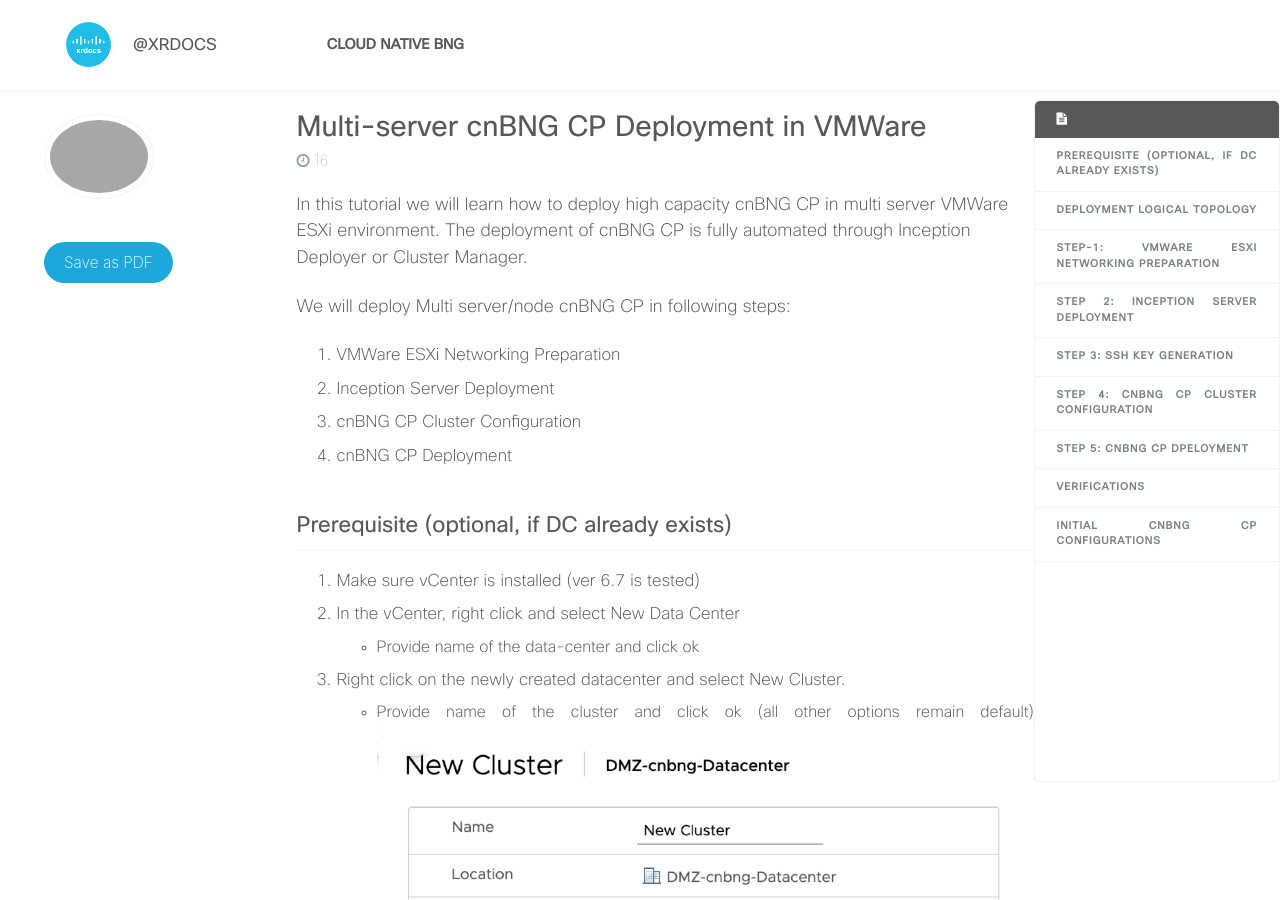
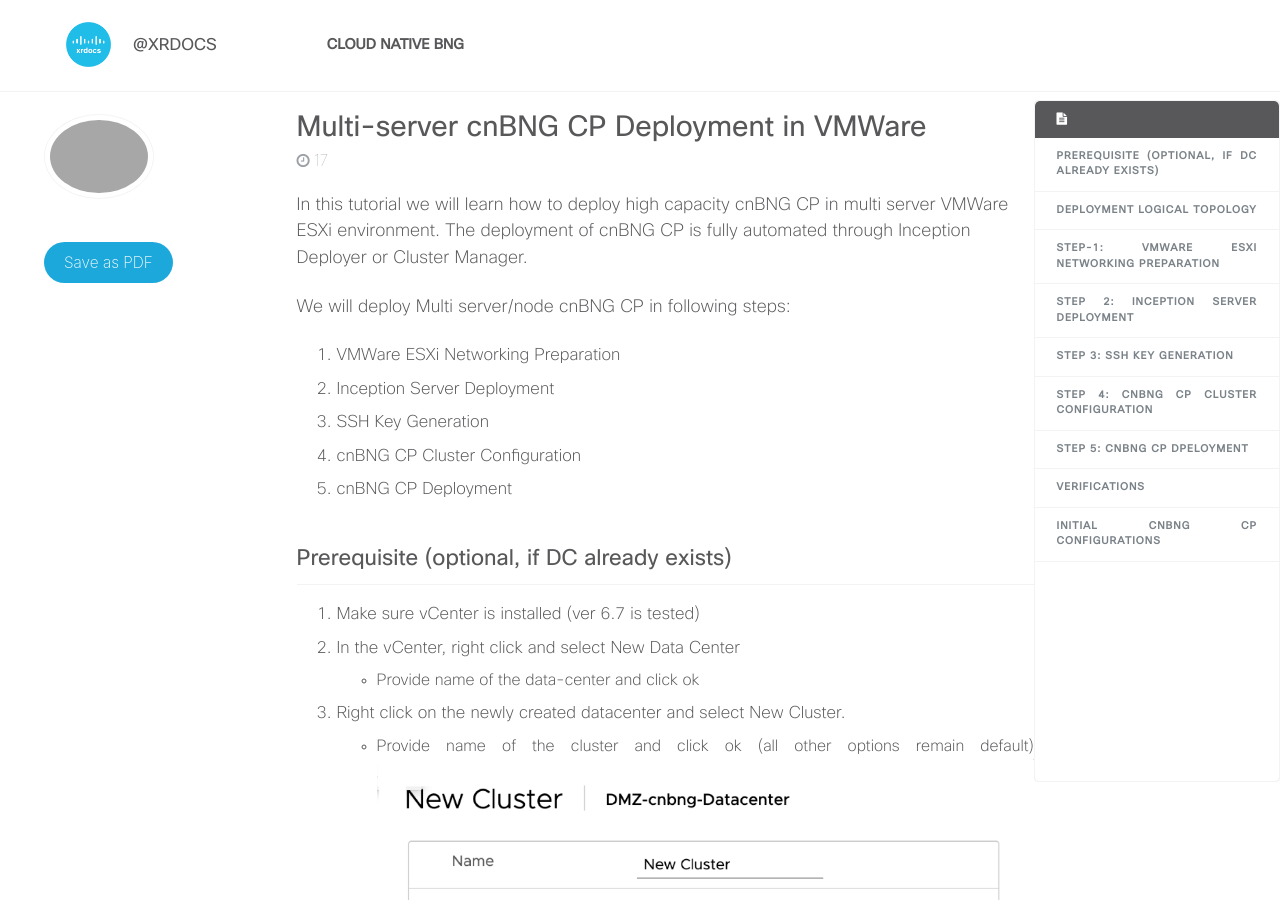
Before and after one commit to xrdocs/cnbng, a Jekyll site: the page built from _tutorials/multi-server-cnbng-cp-deployment-in-vmware.md, in a window 1280 px wide and 900 px high. Built offline with Jekyll 4.4.1, drawn with Linux system fonts in a browser that asks for light colours; comment, search, counter and statistics services are not loaded.

Commit message:
Update multi-server-cnbng-cp-deployment-in-vmware.md

```diff
--- a/_tutorials/multi-server-cnbng-cp-deployment-in-vmware.md
+++ b/_tutorials/multi-server-cnbng-cp-deployment-in-vmware.md
@@ -12,6 +12,7 @@ In this tutorial we will learn how to deploy high capacity cnBNG CP in multi ser
 We will deploy Multi server/node cnBNG CP in following steps:
 1. VMWare ESXi Networking Preparation
 1. Inception Server Deployment
+1. SSH Key Generation
 1. cnBNG CP Cluster Configuration
 1. cnBNG CP Deployment
 
```
